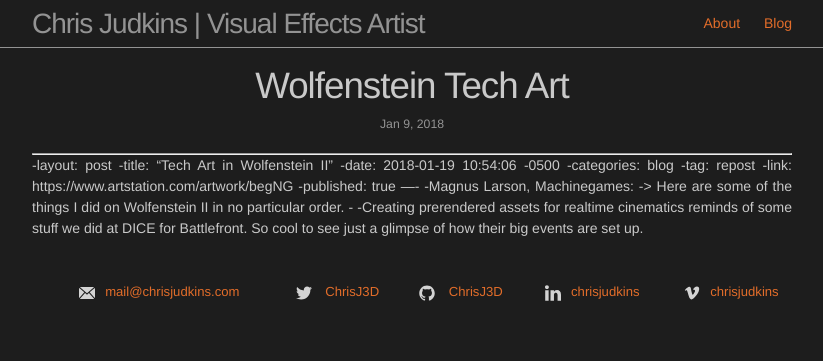
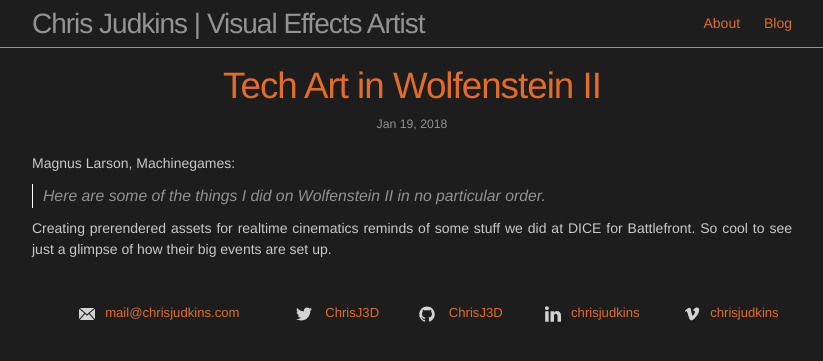
Before and after one commit to ChrisJ3D/Portfolio, a Jekyll site: the page built from _posts/2018-01-09-wolfenstein-tech-art.md, in a window 1280 px wide. Shown: the top 361 px of the page, without its empty margins (228-1051 px from the left). Built offline with Jekyll 4.4.1, drawn with Linux system fonts in a browser that asks for light colours; our own code applies the rules of GitHub Pages for plain Markdown files.

```diff
--- a/_posts/2018-01-09-wolfenstein-tech-art.md
+++ b/_posts/2018-01-09-wolfenstein-tech-art.md
@@ -1,13 +1,13 @@
-----
--layout: post
--title:  "Tech Art in Wolfenstein II"
--date:   2018-01-19 10:54:06 -0500
--categories: blog
--tag: repost
--link: https://www.artstation.com/artwork/begNG
--published: true
-----
--Magnus Larson, Machinegames:
--> Here are some of the things I did on Wolfenstein II in no particular order.
--
--Creating prerendered assets for realtime cinematics reminds of some stuff we did at DICE for Battlefront. So cool to see just a glimpse of how their big events are set up.
+---
+layout: post
+title:  "Tech Art in Wolfenstein II"
+date:   2018-01-19 10:54:06 -0500
+categories: blog
+tag: repost
+link: https://www.artstation.com/artwork/begNG
+published: true
+---
+Magnus Larson, Machinegames:
+> Here are some of the things I did on Wolfenstein II in no particular order.
+
+Creating prerendered assets for realtime cinematics reminds of some stuff we did at DICE for Battlefront. So cool to see just a glimpse of how their big events are set up.
```
